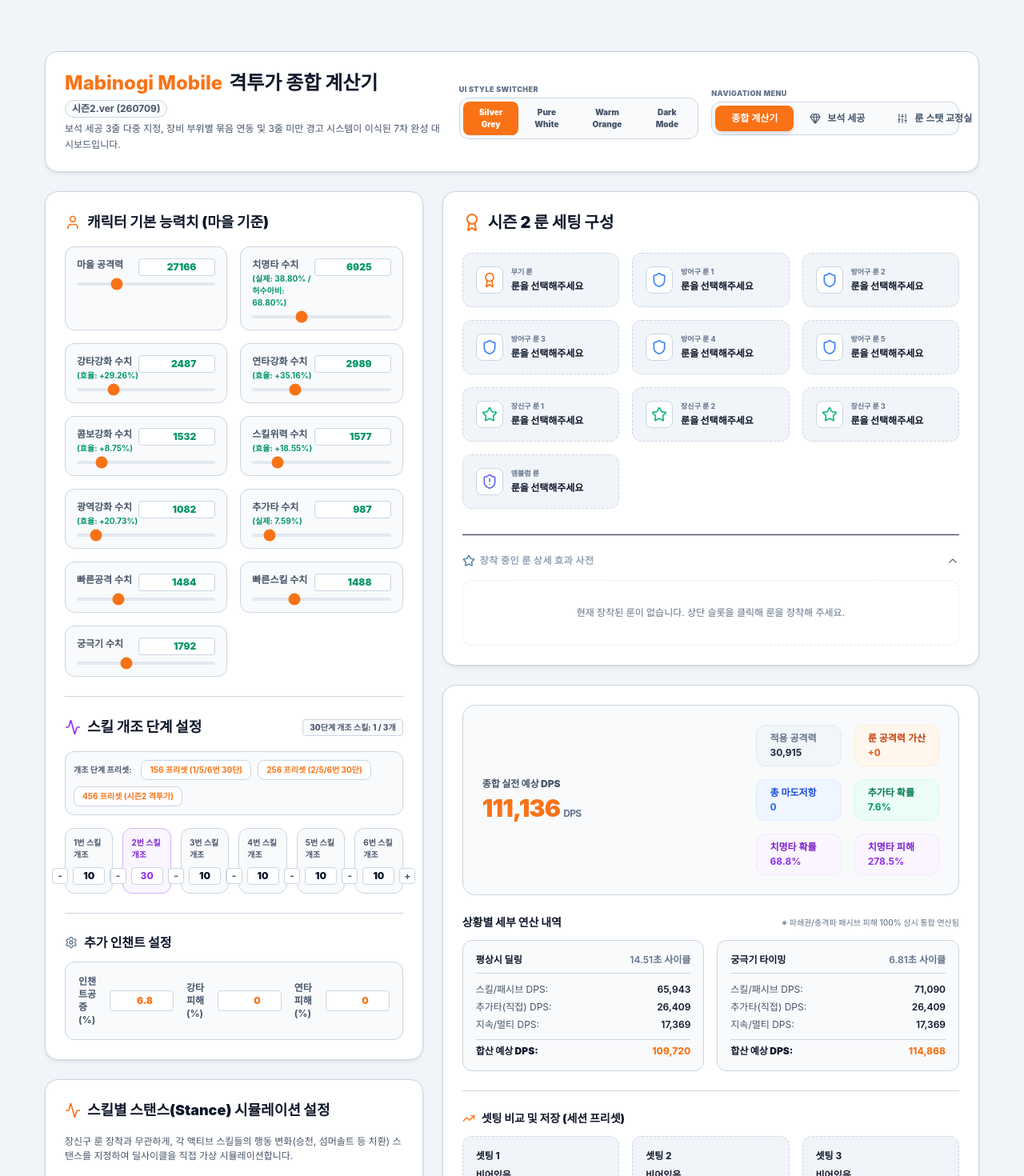
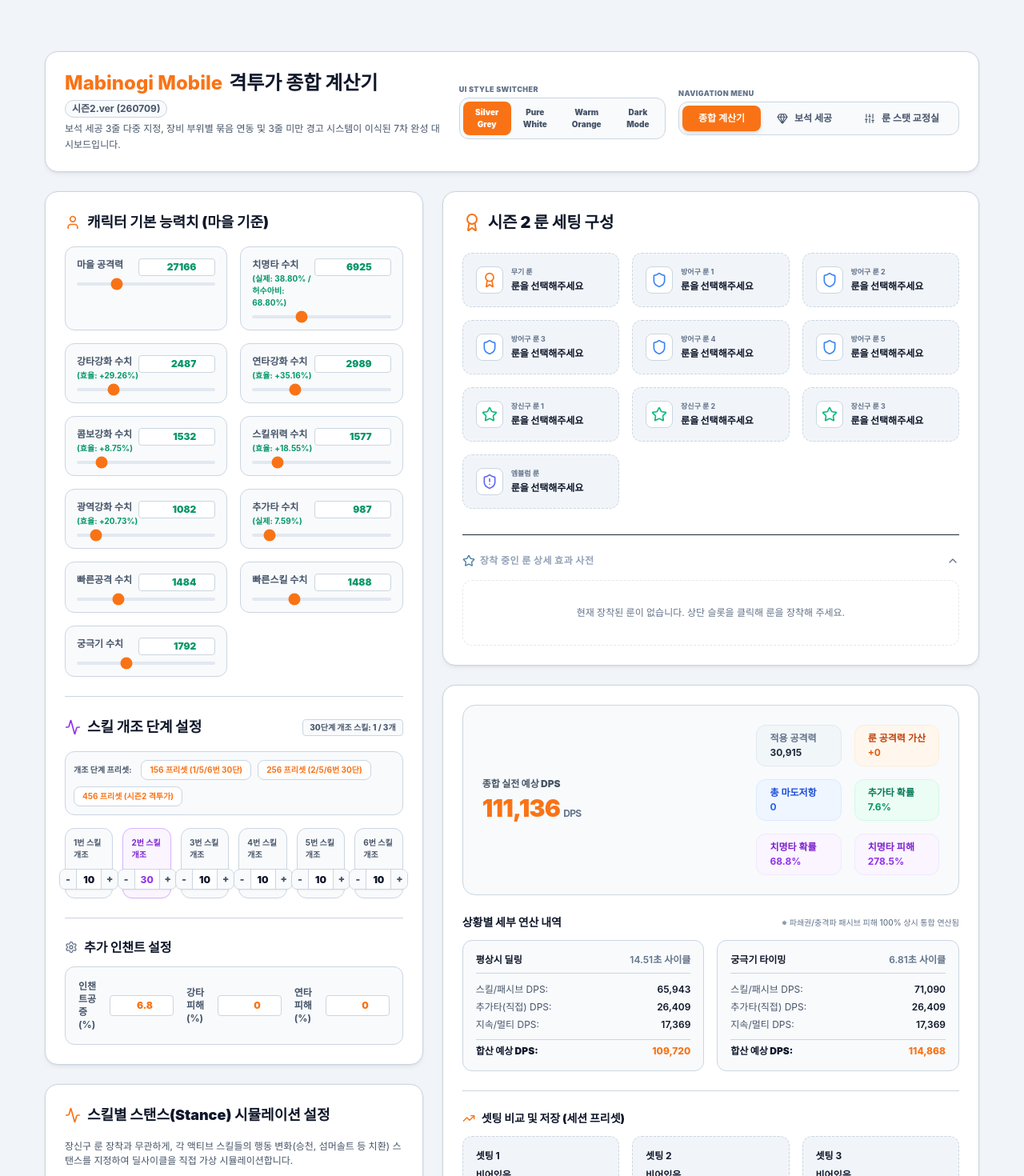
Before and after one commit to PayongaleuL/MobiNogi-fighter-season2, a React (Vite) app: page / in a window 1280 px wide. Shown: the top 1470 px of the page at 80% size. Built offline with nearby package versions, Linux system fonts and the light colour scheme.

Commit message:
fix: 스킬 개조 + - 버튼 겹침 수정 및 네비게이션 메뉴 튀어나옴 방지 스크롤바 적용

```diff
--- a/src/components/Calculator.jsx
+++ b/src/components/Calculator.jsx
@@ -610,10 +610,10 @@
           {/* 상단 탭 버튼 */}
           <div className="flex flex-col gap-1">
             <label className="text-[9px] font-black text-theme-muted uppercase tracking-wider">Navigation Menu</label>
-            <div className="flex bg-theme-subcard p-1 rounded-xl border border-theme self-stretch md:self-auto theme-transition">
+            <div className="flex bg-theme-subcard p-1 rounded-xl border border-theme self-stretch md:self-auto theme-transition overflow-x-auto whitespace-nowrap max-w-full">
               <button
                 onClick={() => setActiveTab('calculator')}
-                className={`flex-1 md:flex-none px-5 py-2 rounded-lg text-xs font-bold transition-all flex items-center justify-center gap-2 ${
+                className={`flex-1 md:flex-none px-5 py-2 rounded-lg text-xs font-bold transition-all flex items-center justify-center gap-2 whitespace-nowrap flex-shrink-0 focus:outline-none ${
                   activeTab === 'calculator'
                     ? 'bg-orange-500 text-white shadow-md'
                     : 'text-theme-sub hover:text-theme-main'
@@ -623,7 +623,7 @@
               </button>
               <button
                 onClick={() => setActiveTab('gemstone')}
-                className={`flex-1 md:flex-none px-5 py-2 rounded-lg text-xs font-bold transition-all flex items-center justify-center gap-2 ${
+                className={`flex-1 md:flex-none px-5 py-2 rounded-lg text-xs font-bold transition-all flex items-center justify-center gap-2 whitespace-nowrap flex-shrink-0 focus:outline-none ${
                   activeTab === 'gemstone'
                     ? 'bg-orange-500 text-white shadow-md'
                     : 'text-theme-sub hover:text-theme-main'
@@ -634,7 +634,7 @@
               </button>
               <button
                 onClick={() => setActiveTab('runeAudit')}
-                className={`flex-1 md:flex-none px-5 py-2 rounded-lg text-xs font-bold transition-all flex items-center justify-center gap-2 ${
+                className={`flex-1 md:flex-none px-5 py-2 rounded-lg text-xs font-bold transition-all flex items-center justify-center gap-2 whitespace-nowrap flex-shrink-0 focus:outline-none ${
                   activeTab === 'runeAudit'
                     ? 'bg-orange-500 text-white shadow-md'
                     : 'text-theme-sub hover:text-theme-main'
--- a/src/components/StatsInput.jsx
+++ b/src/components/StatsInput.jsx
@@ -169,11 +169,11 @@
                 }`}
               >
                 <span className={`text-[10px] font-bold ${is30 ? 'text-purple-700' : 'text-theme-sub'}`}>{f.label}</span>
-                <div className="flex items-center gap-1.5 mt-1">
+                <div className="flex items-center mt-1.5 border border-theme rounded-lg overflow-hidden theme-transition shadow-sm">
                   <button
                     type="button"
                     onClick={() => onStatsChange(f.key, Math.max(10, (stats[f.key] || 10) - 1))}
-                    className="w-5 h-5 bg-theme-card hover:bg-theme-subcard border border-theme rounded flex items-center justify-center text-xs font-bold text-theme-sub active:scale-95 transition-all focus:outline-none"
+                    className="w-5 h-6 bg-theme-subcard hover:bg-theme-card text-xs font-black text-theme-sub active:scale-95 transition-all focus:outline-none flex items-center justify-center border-none"
                   >
                     -
                   </button>
@@ -193,14 +193,14 @@
                         onStatsChange(f.key, checked);
                       }
                     }}
-                    className={`w-10 bg-theme-card border border-theme rounded py-0.5 text-center text-xs font-black focus-orange-glow focus:outline-none [appearance:textfield] [&::-webkit-outer-spin-button]:appearance-none [&::-webkit-inner-spin-button]:appearance-none theme-transition ${
+                    className={`w-8 h-6 bg-theme-card text-center text-xs font-black focus:outline-none [appearance:textfield] [&::-webkit-outer-spin-button]:appearance-none [&::-webkit-inner-spin-button]:appearance-none border-l border-r border-theme theme-transition ${
                       is30 ? 'text-purple-600 font-extrabold' : 'text-theme-main'
                     }`}
                   />
                   <button
                     type="button"
                     onClick={() => onStatsChange(f.key, Math.min(30, (stats[f.key] || 10) + 1))}
-                    className="w-5 h-5 bg-theme-card hover:bg-theme-subcard border border-theme rounded flex items-center justify-center text-xs font-bold text-theme-sub active:scale-95 transition-all focus:outline-none"
+                    className="w-5 h-6 bg-theme-subcard hover:bg-theme-card text-xs font-black text-theme-sub active:scale-95 transition-all focus:outline-none flex items-center justify-center border-none"
                   >
                     +
                   </button>
```
